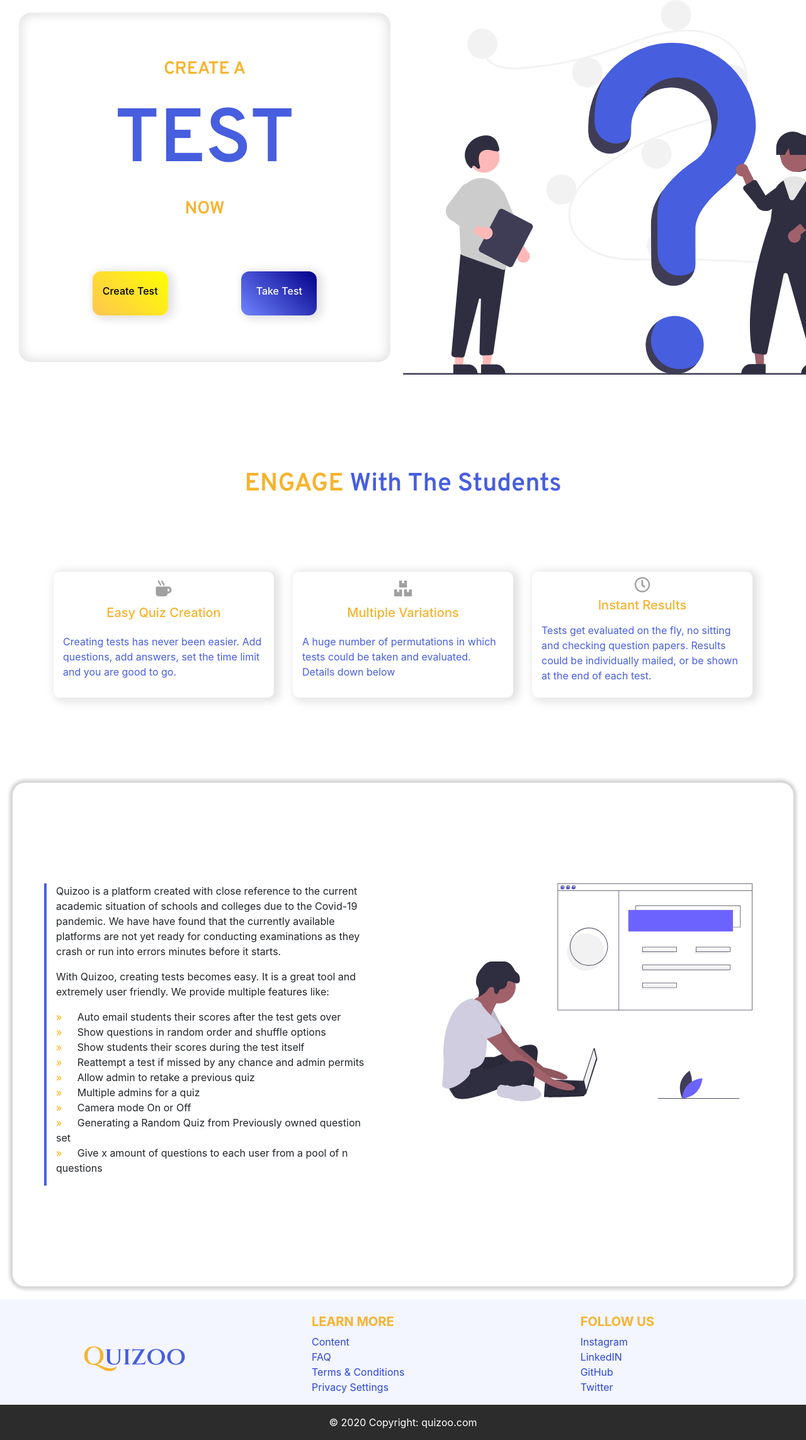
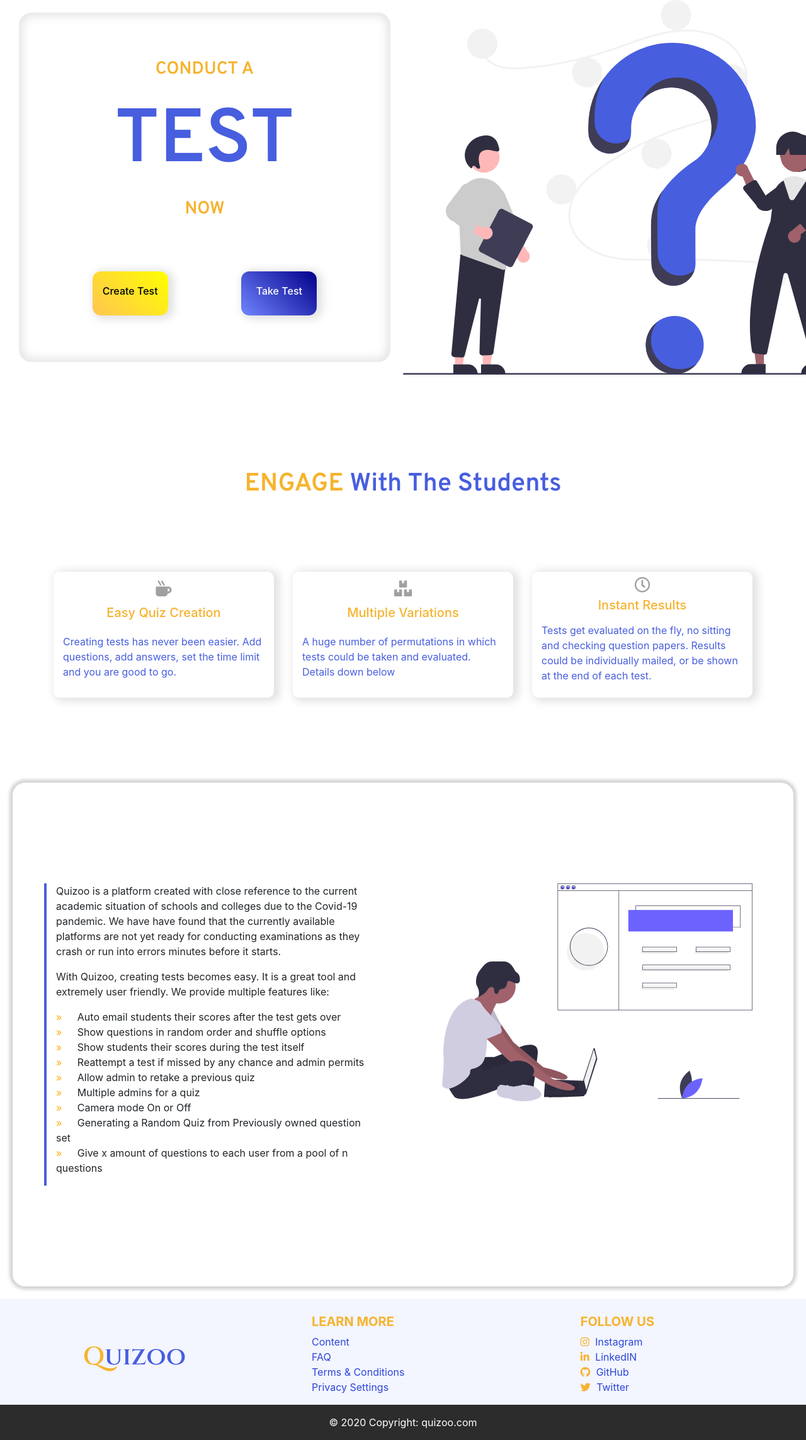
Before and after one commit to aryan29/Quizoo, a Django app: page / in a window 1280 px wide; the page is wider, and only the part inside the window is pictured. Shown: the part 56-2343 px from the top of that part at 63% size. Run offline with Django 3.2, Linux system fonts and the light colour scheme; a user stored in the database is signed in; some libraries are stand-ins or nearby versions; some web fonts are replaced.

Commit message:
icons added in footer

```diff
--- a/quizoo/quizer/templates/base.html
+++ b/quizoo/quizer/templates/base.html
@@ -280,7 +280,7 @@
 			<div class="page-content">
 				<div class="content-divider">
 					<div class="content-text">
-						<h3 style="color: #f6b32e">CREATE A</h3>
+						<h3 style="color: #f6b32e">CONDUCT A</h3>
 
 						<span class="content-text-span">TEST</span>
 						<h3 style="color: #f6b32e">NOW</h3>
@@ -431,15 +431,19 @@
 						<h5 class="text-uppercase font-weight-bold footer-heading">FOLLOW US</h5>
 						<ul class="list-unstyled">
 							<li>
+								<i class="fab fa-instagram" style="color: #f6b32e; margin-right: 5px;"></i>
 								<a href="#!">Instagram</a>
 							</li>
 							<li>
+								<i class="fab fa-linkedin-in" style="color: #f6b32e; margin-right: 5px;"></i>
 								<a href="#!">LinkedIN</a>
 							</li>
 							<li>
+								<i class="fab fa-github" style="color: #f6b32e; margin-right: 5px;"></i>
 								<a href="#!">GitHub</a>
 							</li>
 							<li>
+								<i class="fab fa-twitter" style="color: #f6b32e; margin-right: 5px;"></i>
 								<a href="#!">Twitter</a>
 							</li>
 						</ul>
```
